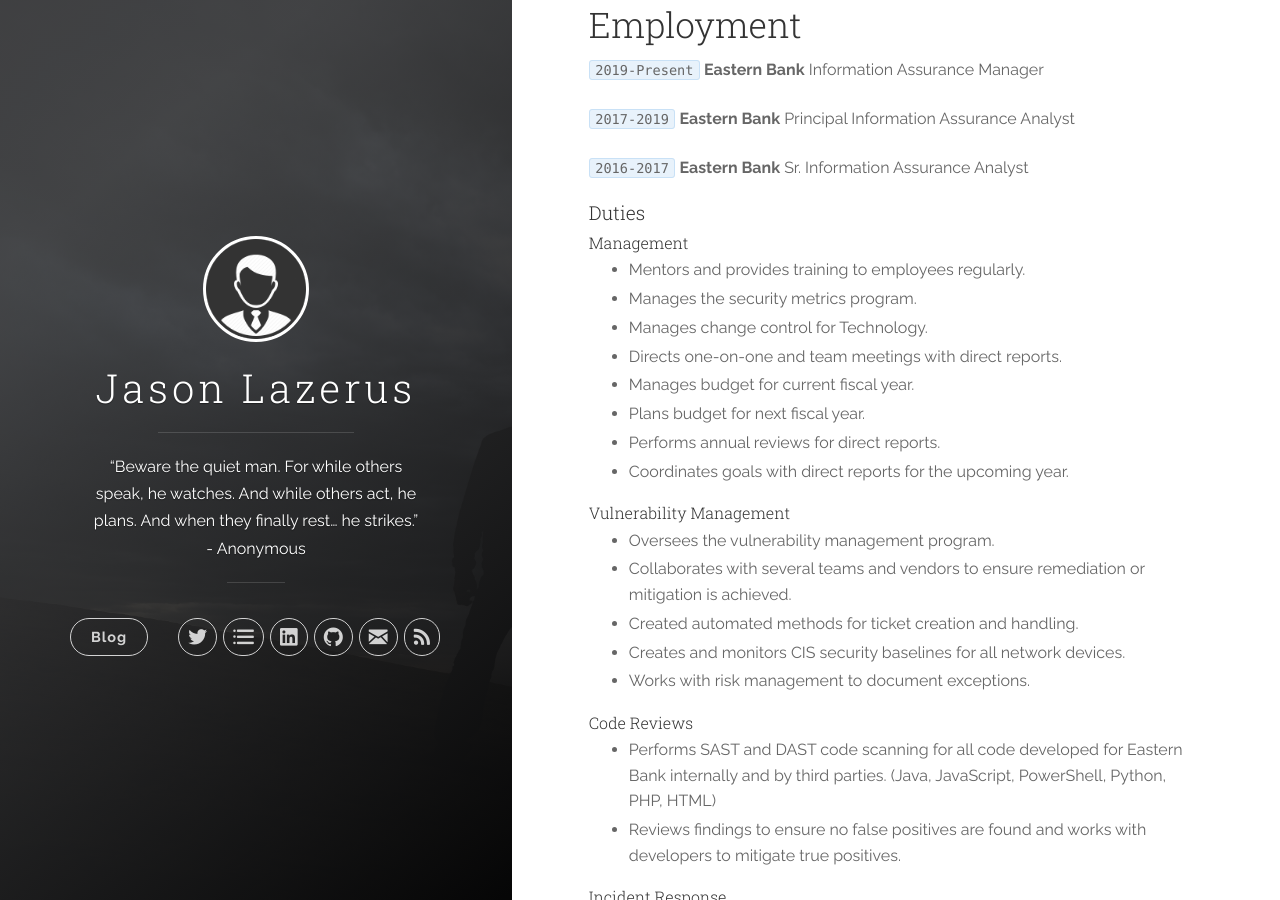
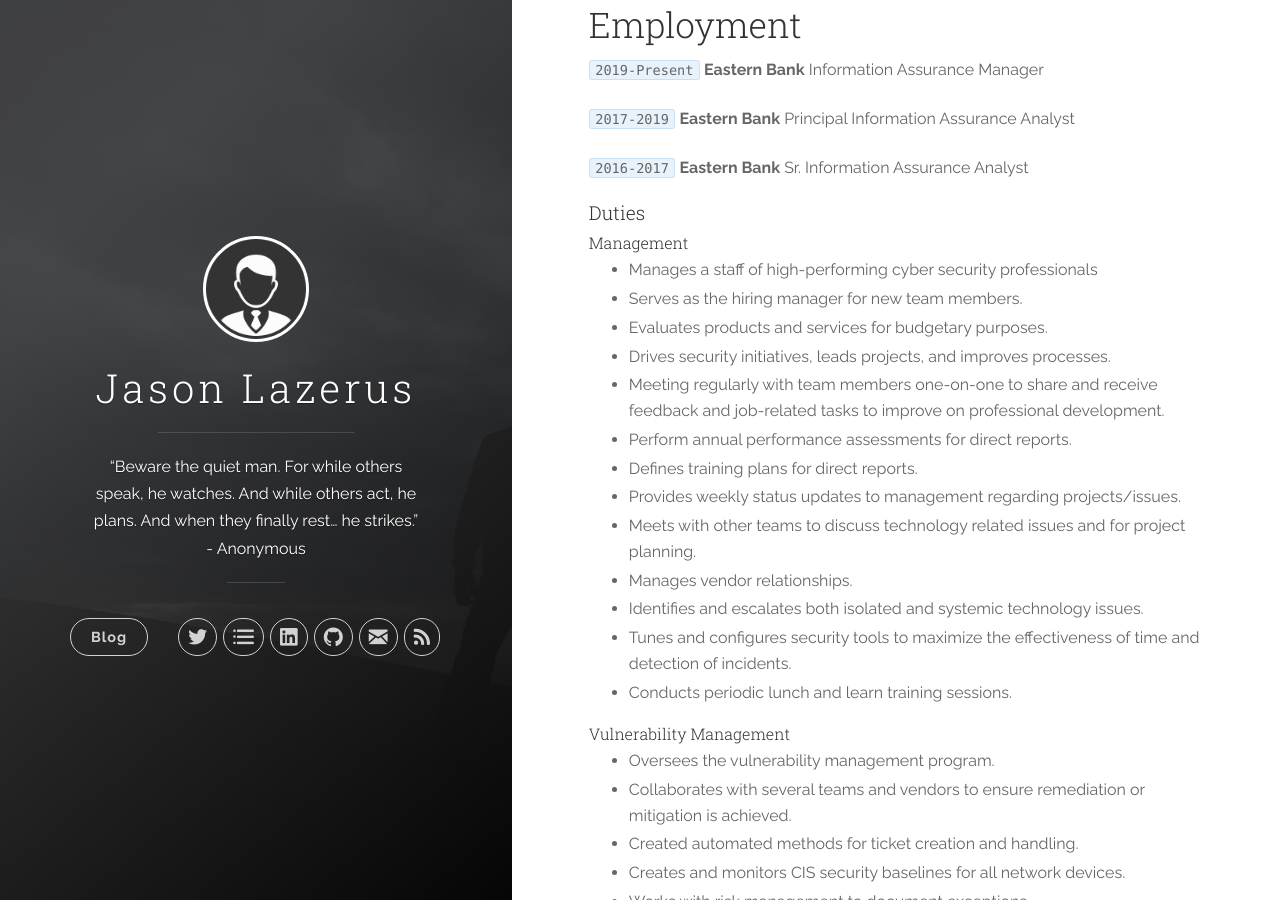
Before and after one commit to InfoSecured/infosecured.github.io, a Jekyll site: the page built from _posts/2017-01-01-resume.md, in a window 1280 px wide and 900 px high, scrolled down 387 px. Built offline with Jekyll 4.4.1, drawn with Linux system fonts in a browser that asks for light colours.

Commit message:
Update 2017-01-01-resume.md

```diff
--- a/_posts/2017-01-01-resume.md
+++ b/_posts/2017-01-01-resume.md
@@ -21,14 +21,20 @@ __Eastern Bank__ Principal Information Assurance Analyst
 __Eastern Bank__ Sr. Information Assurance Analyst
 #### Duties
 ##### Management
-* Mentors and provides training to employees regularly.
-* Manages the security metrics program.
-* Manages change control for Technology.
-* Directs one-on-one and team meetings with direct reports.
-* Manages budget for current fiscal year.
-* Plans budget for next fiscal year.
-* Performs annual reviews for direct reports.
-* Coordinates goals with direct reports for the upcoming year.
+* Manages a staff of high-performing cyber security professionals
+* Serves as the hiring manager for new team members.
+* Evaluates products and services for budgetary purposes.
+* Drives security initiatives, leads projects, and improves processes.
+* Meeting regularly with team members one-on-one to share and receive feedback and job-related tasks to improve on professional development.
+* Perform annual performance assessments for direct reports.
+* Defines training plans for direct reports.
+* Provides weekly status updates to management regarding projects/issues.
+* Meets with other teams to discuss technology related issues and for project planning.
+* Manages vendor relationships.
+* Identifies and escalates both isolated and systemic technology issues.
+* Tunes and configures security tools to maximize the effectiveness of time and detection of incidents.
+* Conducts periodic lunch and learn training sessions.
+
 
 ##### Vulnerability Management
 * Oversees the vulnerability management program.
```
